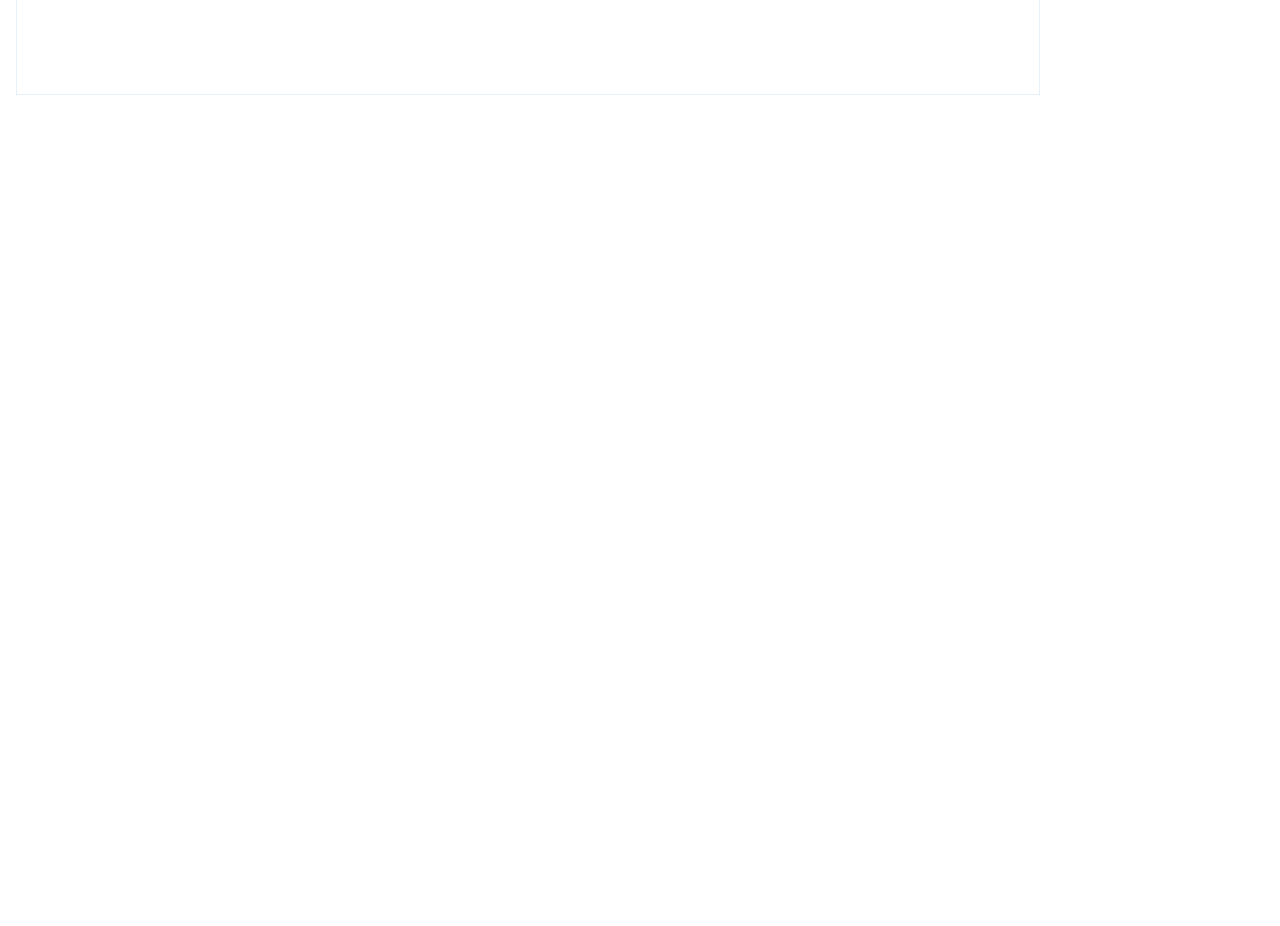
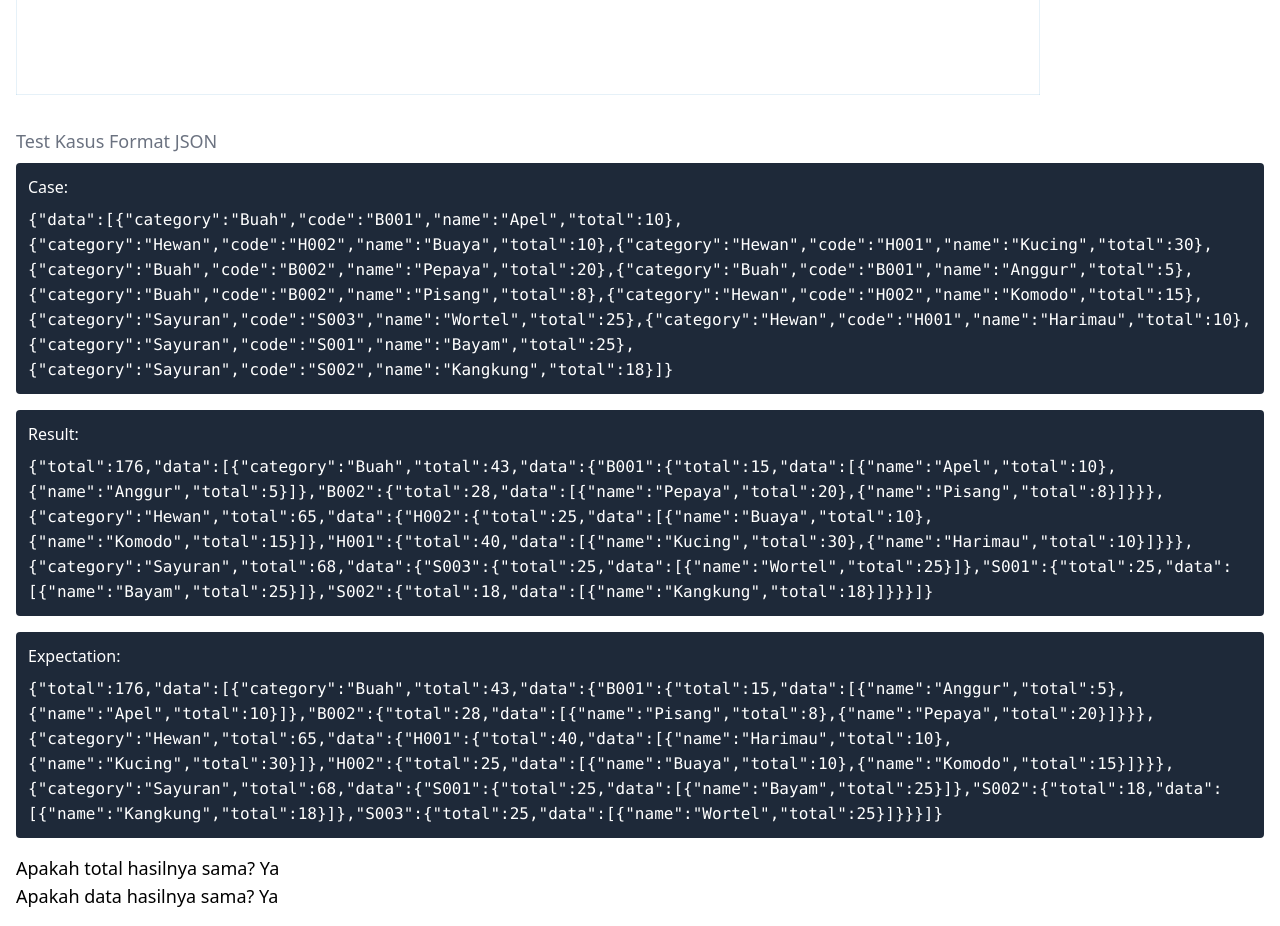
Before and after one commit to Syfrezia/test-dev-frontend, a React (Vite) app: page / in a window 1280 px wide. Shown: the part 1200-2126 px from the top of the page. Before the commit the page ends 1311 px from the top, so only its background shows below. Built offline with nearby package versions, Linux system fonts and the light colour scheme.

Commit message:
feat: complete task 9

```diff
--- a/src/App.jsx
+++ b/src/App.jsx
@@ -6,6 +6,7 @@ import { PalindromePetList } from './components/PalindromePetList';
 import { isPalindrome } from './lib/utils';
 import { SumOfEvenNumbers } from './components/SumOfEvenNumbers';
 import { IsAnagramTestCases } from './components/IsAnagramTestCases';
+import { FormatJson } from './components/FormatJson';
 
 function App() {
   const [petList, setPetList] = useState(pets);
@@ -142,6 +143,8 @@ function App() {
       <SumOfEvenNumbers />
 
       <IsAnagramTestCases />
+
+      <FormatJson />
     </main>
   );
 }
--- /dev/null
+++ b/src/assets/json/case.json
@@ -0,0 +1,70 @@
+{
+  "data": [
+    {
+      "category": "Buah",
+      "code": "B001",
+      "name": "Apel",
+      "total": 10
+    },
+    {
+      "category": "Hewan",
+      "code": "H002",
+      "name": "Buaya",
+      "total": 10
+    },
+    {
+      "category": "Hewan",
+      "code": "H001",
+      "name": "Kucing",
+      "total": 30
+    },
+    {
+      "category": "Buah",
+      "code": "B002",
+      "name": "Pepaya",
+      "total": 20
+    },
+    {
+      "category": "Buah",
+      "code": "B001",
+      "name": "Anggur",
+      "total": 5
+    },
+    {
+      "category": "Buah",
+      "code": "B002",
+      "name": "Pisang",
+      "total": 8
+    },
+    {
+      "category": "Hewan",
+      "code": "H002",
+      "name": "Komodo",
+      "total": 15
+    },
+    {
+      "category": "Sayuran",
+      "code": "S003",
+      "name": "Wortel",
+      "total": 25
+    },
+    {
+      "category": "Hewan",
+      "code": "H001",
+      "name": "Harimau",
+      "total": 10
+    },
+    {
+      "category": "Sayuran",
+      "code": "S001",
+      "name": "Bayam",
+      "total": 25
+    },
+    {
+      "category": "Sayuran",
+      "code": "S002",
+      "name": "Kangkung",
+      "total": 18
+    }
+  ]
+}
--- /dev/null
+++ b/src/assets/json/expectation.json
@@ -0,0 +1,102 @@
+{
+  "total": 176,
+  "data": [
+    {
+      "category": "Buah",
+      "total": 43,
+      "data": {
+        "B001": {
+          "total": 15,
+          "data": [
+            {
+              "name": "Anggur",
+              "total": 5
+            },
+            {
+              "name": "Apel",
+              "total": 10
+            }
+          ]
+        },
+        "B002": {
+          "total": 28,
+          "data": [
+            {
+              "name": "Pisang",
+              "total": 8
+            },
+            {
+              "name": "Pepaya",
+              "total": 20
+            }
+          ]
+        }
+      }
+    },
+    {
+      "category": "Hewan",
+      "total": 65,
+      "data": {
+        "H001": {
+          "total": 40,
+          "data": [
+            {
+              "name": "Harimau",
+              "total": 10
+            },
+            {
+              "name": "Kucing",
+              "total": 30
+            }
+          ]
+        },
+        "H002": {
+          "total": 25,
+          "data": [
+            {
+              "name": "Buaya",
+              "total": 10
+            },
+            {
+              "name": "Komodo",
+              "total": 15
+            }
+          ]
+        }
+      }
+    },
+    {
+      "category": "Sayuran",
+      "total": 68,
+      "data": {
+        "S001": {
+          "total": 25,
+          "data": [
+            {
+              "name": "Bayam",
+              "total": 25
+            }
+          ]
+        },
+        "S002": {
+          "total": 18,
+          "data": [
+            {
+              "name": "Kangkung",
+              "total": 18
+            }
+          ]
+        },
+        "S003": {
+          "total": 25,
+          "data": [
+            {
+              "name": "Wortel",
+              "total": 25
+            }
+          ]
+        }
+      }
+    }
+  ]
+}
--- /dev/null
+++ b/src/components/FormatJson.jsx
@@ -0,0 +1,187 @@
+import caseData from '../assets/json/case.json';
+import expectation from '../assets/json/expectation.json';
+
+/*
+ Catatan:
+  - Data 'Bayam' pada case.json memiliki total 12, sedangkan pada expectation.json memiliki total 25.
+  - Data 'Bayam' di case.json diubah menjadi 25 agar sesuai dengan expectation.json.
+*/
+
+export function FormatJson() {
+  /* Dibuat dengan GitHub Copilot Autocomplete */
+  /* Autocomplete ditrigger dengan memberikan contoh struktur data yang diinginkan dalam bentuk komentar */
+  /* Struktur data yang diinginkan:
+    {
+      total: number,
+      data: [
+        {
+          category: string,
+          total: number,
+          data: {
+            [code: string]: {
+              total: number,
+              data: [
+                {
+                  name: string,
+                  total: number,
+                },
+              ],
+            },
+          },
+        },
+      ],
+    }
+  */
+  // Catatan: Komentar setiap line kode ini bukan di-generate oleh GitHub Copilot, melainkan ditambahkan secara manual untuk memahami alur logika kode.
+
+  // Penggunaan reduce ditulis manual (bagian dari pseudocode saat brainstorming), lalu dilanjutkan dengan autocomplete dari GitHub Copilot
+  const resultData = caseData.data.reduce((acc, item) => {
+    // Cek jika kategori sudah ada di accumulator
+    const categoryIndex = acc.findIndex(
+      (accItem) => accItem.category === item.category,
+    );
+
+    // Jika kategori belum ada, tambahkan kategori baru
+    if (categoryIndex === -1) {
+      acc.push({
+        category: item.category,
+        total: item.total, // Inisialisasi total kategori
+        data: {
+          [item.code]: {
+            total: item.total, // Inisialisasi total kode
+            data: [
+              {
+                name: item.name,
+                total: item.total,
+              },
+            ],
+          },
+        },
+      });
+      // Jika kategori sudah ada, perbarui total dan tambahkan data kode
+    } else {
+      acc[categoryIndex].total += item.total; // Perbarui total kategori
+      // Perbarui data kode dalam kategori yang sudah ada
+      if (acc[categoryIndex].data[item.code]) {
+        acc[categoryIndex].data[item.code].total += item.total; // Perbarui total kode
+        // Tambahkan item baru ke dalam data kode
+        acc[categoryIndex].data[item.code].data.push({
+          name: item.name,
+          total: item.total,
+        });
+        // Jika kode belum ada, tambahkan kode baru dengan item
+      } else {
+        acc[categoryIndex].data[item.code] = {
+          total: item.total,
+          data: [
+            {
+              name: item.name,
+              total: item.total,
+            },
+          ],
+        };
+      }
+    }
+    return acc;
+  }, []);
+
+  // Hitung total keseluruhan dari semua kategori (jumlah semua item.total)
+  const resultDataTotal = resultData.reduce((acc, item) => acc + item.total, 0);
+
+  const result = {
+    total: resultDataTotal,
+    data: resultData,
+  };
+
+  /* Validasi dibuat dengan GitHub Copilot Autocomplete */
+  // Catatan: Komentar setiap line kode ini bukan di-generate oleh GitHub Copilot, melainkan ditambahkan secara manual untuk memahami alur logika kode.
+  // Validasi hasil dengan ekspektasi bagian total
+  const isResultTotalCorrect = result.total === expectation.total;
+
+  // Validasi hasil dengan ekspektasi bagian data
+  const isResultDataCorrect = result.data.every((resultCategory) => {
+    // Cari kategori yang sesuai di ekspektasi
+    const expectedCategory = expectation.data.find(
+      (expCategory) => expCategory.category === resultCategory.category,
+    );
+
+    // Jika kategori tidak ditemukan atau totalnya tidak sesuai, kembalikan false
+    if (!expectedCategory || expectedCategory.total !== resultCategory.total) {
+      return false;
+    }
+
+    // Bandingkan data kode dalam kategori
+    const resultCodes = Object.keys(resultCategory.data);
+    const expectedCodes = Object.keys(expectedCategory.data);
+
+    if (resultCodes.length !== expectedCodes.length) {
+      return false;
+    }
+
+    // Periksa setiap kode
+    for (const code of resultCodes) {
+      const resultCodeData = resultCategory.data[code];
+      const expectedCodeData = expectedCategory.data[code];
+
+      // Jika kode tidak ditemukan atau totalnya tidak sesuai, kembalikan false
+      if (
+        !expectedCodeData ||
+        expectedCodeData.total !== resultCodeData.total ||
+        resultCodeData.data.length !== expectedCodeData.data.length
+      ) {
+        return false;
+      }
+
+      // Periksa setiap item dalam data kode dengan mencocokkan nama dan total
+      const isItemsCorrect = resultCodeData.data.every((resultItem) => {
+        const expectedItem = expectedCodeData.data.find(
+          (expItem) =>
+            expItem.name === resultItem.name &&
+            expItem.total === resultItem.total,
+        );
+        return !!expectedItem;
+      });
+
+      if (!isItemsCorrect) {
+        return false;
+      }
+    }
+
+    // Jika semua pemeriksaan lulus, kembalikan true untuk kategori ini
+    return true;
+  });
+
+  return (
+    <>
+      <div className="mt-8">
+        <h2 className="text-[#6b7280] text-lg font-medium mb-2">
+          Test Kasus Format JSON
+        </h2>
+
+        <div className="space-y-4">
+          <div className="space-y-2 p-3 bg-gray-800 max-w-screen overflow-x-auto text-white rounded">
+            <p className="font-medium">Case:</p>
+            <code>{JSON.stringify(caseData)}</code>
+          </div>
+          <div className="space-y-2 p-3 bg-gray-800 max-w-screen overflow-x-auto text-white rounded">
+            <p className="font-medium">Result:</p>
+            <code>{JSON.stringify(result)}</code>
+          </div>
+          <div className="space-y-2 p-3 bg-gray-800 max-w-screen overflow-x-auto text-white rounded">
+            <p className="font-medium">Expectation:</p>
+            <code>{JSON.stringify(expectation)}</code>
+          </div>
+        </div>
+      </div>
+
+      <div className="mt-4">
+        <p className="text-lg font-medium">
+          Apakah total hasilnya sama? {isResultTotalCorrect ? 'Ya' : 'Tidak'}
+        </p>
+        <p className="text-lg font-medium">
+          Apakah data hasilnya sama? {isResultDataCorrect ? 'Ya' : 'Tidak'}
+        </p>
+      </div>
+    </>
+  );
+}
```
